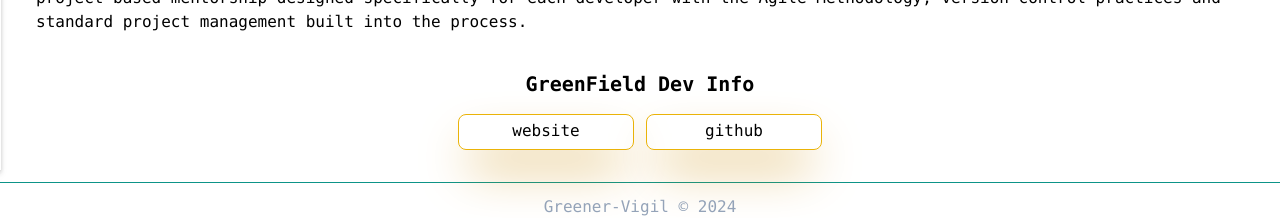
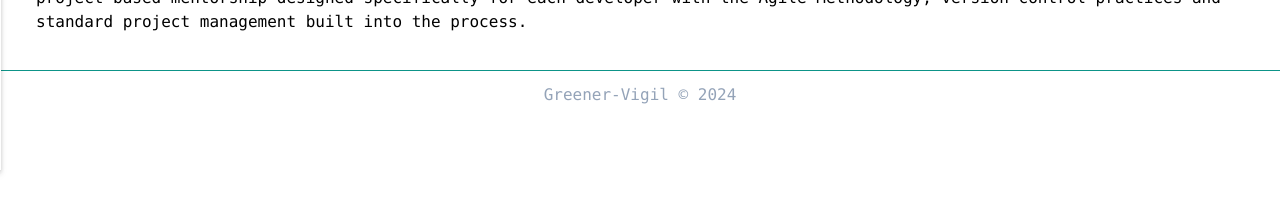
Before and after one commit to greenervigil/next-portfolio, a Next.js app: page /about in a window 1280 px wide. Shown: the part 631-849 px from the top of the page. After the commit the page ends 801 px from the top, so only its background shows below. Built offline with nearby package versions, Linux system fonts and the light colour scheme.

Commit message:
Update about.tsx
Removing Greenfield dev links as the website no longer exists

```diff
--- a/pages/about.tsx
+++ b/pages/about.tsx
@@ -44,7 +44,7 @@ const About: NextPage = () => {
                             <p className="font-base flex flex-wrap justify-center">{content.greenfield}</p>
                         </div>
 
-                        <div className="flex-auto basis-1/2">
+                    {/*<div className="flex-auto basis-1/2">
                             <p className="text-center font-semibold text-xl">GreenField Dev Info</p>
                             <div className="flex justify-center flex-wrap gap-3 m-4">
                                 <a className="text-center border border-yellow-500 rounded-lg shadow-2xl shadow-yellow-600 w-44 h-9 p-1 hover:bg-yellow-100 hover:text-slate-900" target="_blank" rel="noreferrer" href="https://greenfield-org.github.io/">
@@ -54,7 +54,7 @@ const About: NextPage = () => {
                                     github
                                 </a>
                             </div>
-                        </div>
+                        </div>*/}
     {/*</Card>*/}
                 </section>
             </div>
```
